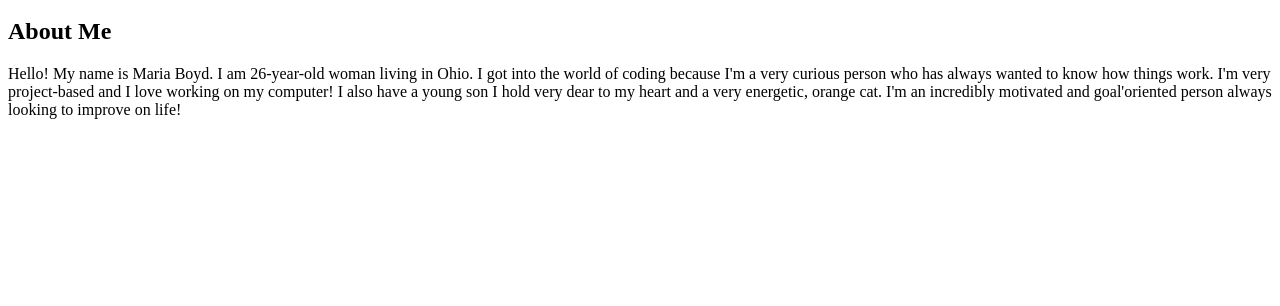
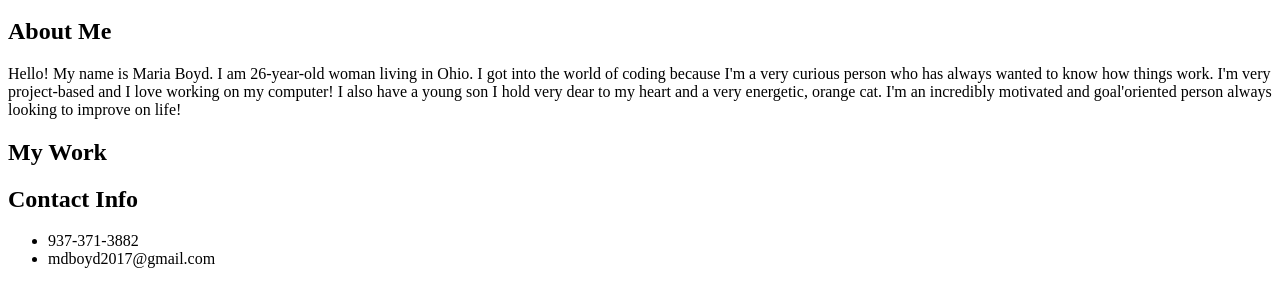
Before and after one commit to mdb1997/My-Portfolio, a plain HTML site: page index.html in a window 1280 px wide. Shown: the part 136-442 px from the top of the page. Drawn offline with Linux system fonts and the light colour scheme.

Commit message:
Added "Work" and "Contact Me" sections.

```diff
--- a/index.html
+++ b/index.html
@@ -11,14 +11,14 @@
         <nav>
             <ul>
                 <li><a href="#About-Me">About Me</a></li>
-                <li><a href="#My Work">My Work</a></li>
-                <li><a href="#Contact Info">Contact Info</a></li>
+                <li><a href="#My-Work">My Work</a></li>
+                <li><a href="#Contact-Info">Contact Info</a></li>
             </ul>
         </nav>
     </header>
 
     <main>
-        <section id= "About-Me" class= "About-Me">
+        <section id="About-Me" class="About-Me">
             <h2>About Me</h2>
             <p>Hello! My name is Maria Boyd. I am 26-year-old woman living in Ohio. I got into the world of coding
                 because I'm a very curious person who has always wanted to know how things work. I'm very project-based
@@ -26,6 +26,20 @@
                 I'm an incredibly motivated and goal'oriented person always looking to improve on life!
             </p>
         </section>
+        <section id="My-Work" class="My-Work">
+            <h2>My Work</h2>
+
+        </section>
+        <section id="Contact-Info" class="Contact-Info">
+            <h2>Contact Info</h2>
+            <section>
+                <ul>
+                    <li>937-371-3882</li>
+                    <li>mdboyd2017@gmail.com</li>
+                </ul>
+            </section>
+
+        </section>
 
     </main>
   </body>
```
